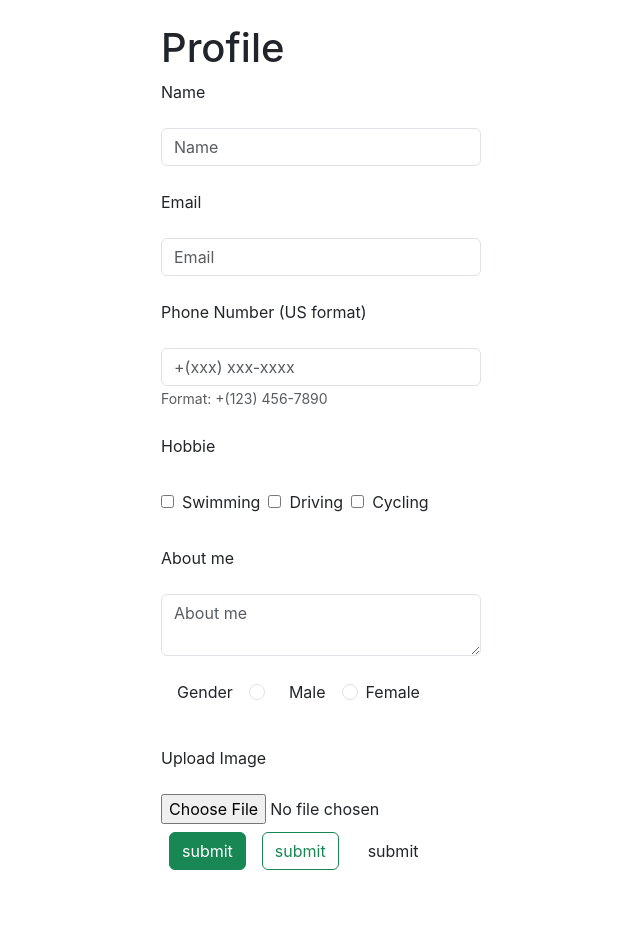
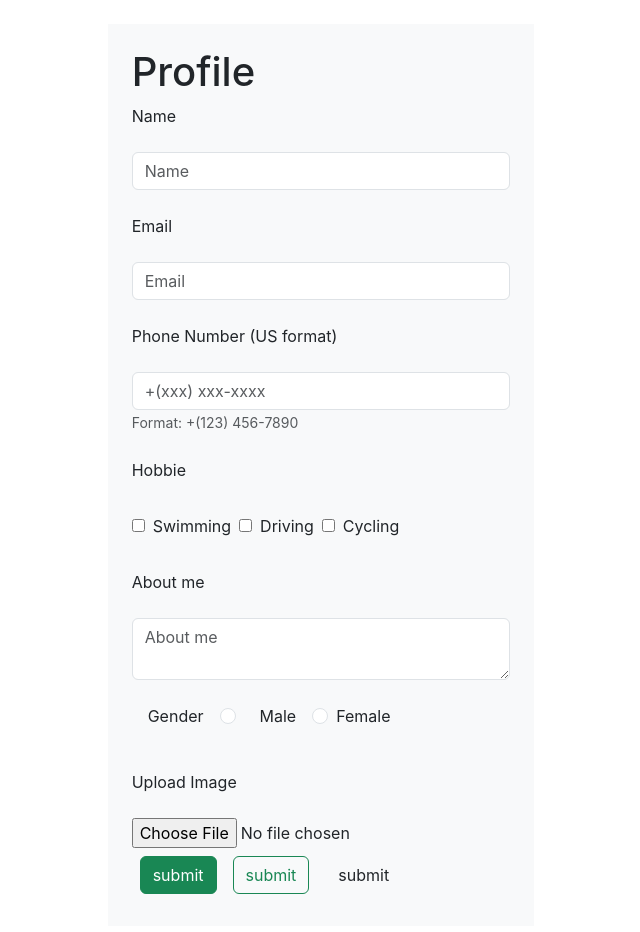
Before and after one commit to Harshil543/Ex1, a React (Create React App) app: page / in a window 1280 px wide. Shown: the top 932 px of the page, without its empty margins (319-959 px from the left). Before the commit the page ends 902 px from the top, so only its background shows below. Built offline with nearby package versions, Linux system fonts and the light colour scheme.

Commit message:
complate

```diff
--- a/src/App.js
+++ b/src/App.js
@@ -1,5 +1,5 @@
 import "./App.css";
-// import Form from "./Form";
+import Form from "./Form";
 import Compform from "./componant/Compform";
 import { FormProvider } from "./componant/FormContext";
 
--- a/src/Form.js
+++ b/src/Form.js
@@ -56,7 +56,8 @@ export default function Form() {
       .match(/(\d{0,3})(\d{0,3})(\d{0,4})/);
     e.target.value = !x[2]
       ? x[1]
-      : "+" + "(" + x[1] + ") " + x[2] + (x[3] ? "-" + x[3] : "");
+      : // eslint-disable-next-line
+        "+" + "(" + x[1] + ") " + x[2] + (x[3] ? "-" + x[3] : "");
     setPhonenumber(e.target.value);
   };
 
--- a/src/componant/Compform.js
+++ b/src/componant/Compform.js
@@ -28,7 +28,7 @@ export default function Compform() {
   };
 
   return (
-    <form onSubmit={handleSubmit} className="col-3">
+    <form onSubmit={handleSubmit} className="col-4 p-4 bg-light">
       <h1>Profile</h1>
       <InputType
         label="Name"
--- a/src/componant/FormContext.js
+++ b/src/componant/FormContext.js
@@ -29,7 +29,8 @@ export const FormProvider = ({ children }) => {
       .match(/(\d{0,3})(\d{0,3})(\d{0,4})/);
     e.target.value = !x[2]
       ? x[1]
-      : "+" + "(" + x[1] + ") " + x[2] + (x[3] ? "-" + x[3] : "");
+      : // eslint-disable-next-line
+        "+" + "(" + x[1] + ") " + x[2] + (x[3] ? "-" + x[3] : "");
     setPhonenumber(e.target.value);
   };
 
```
